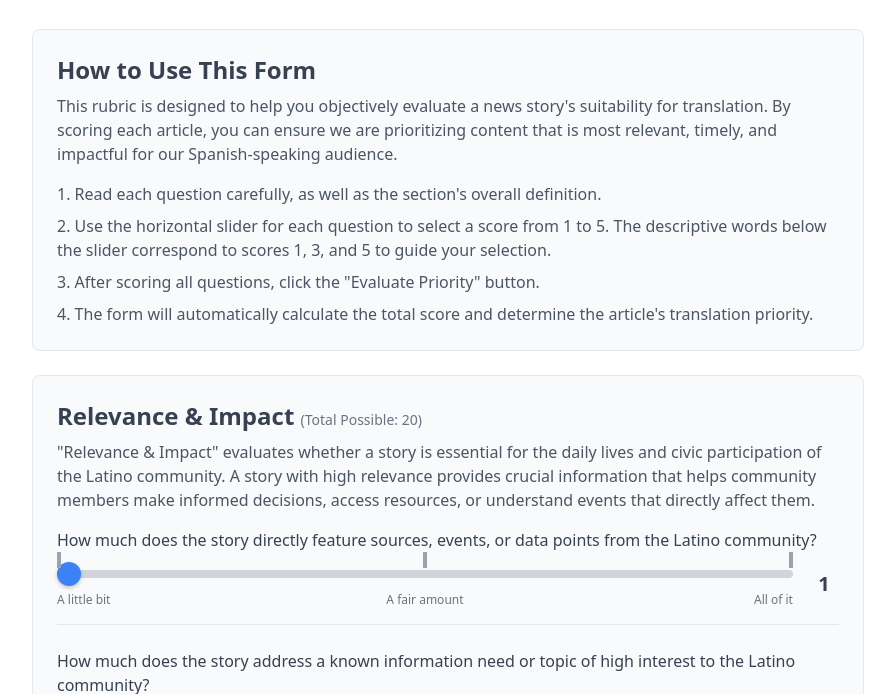
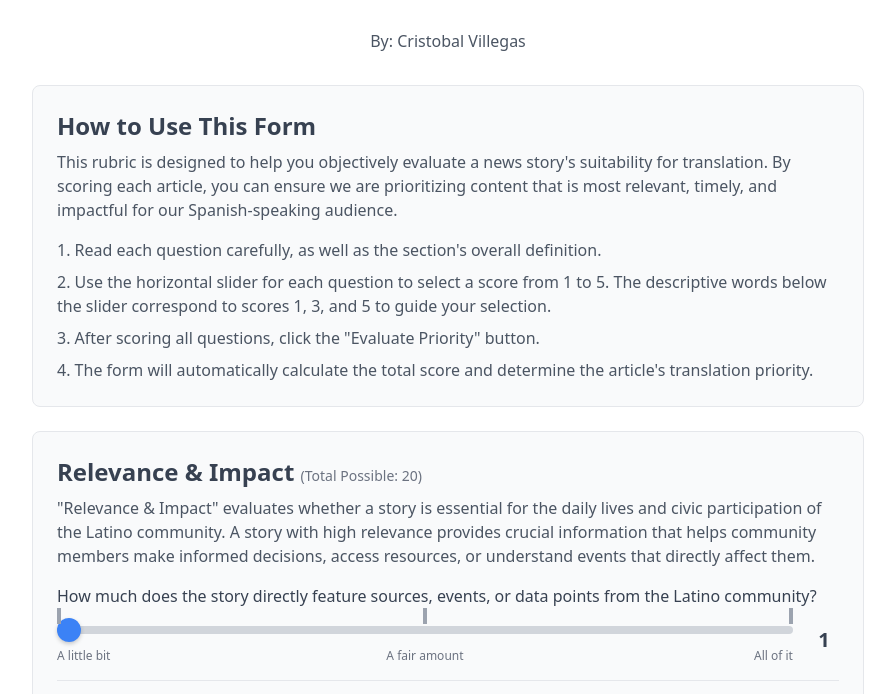
Before and after one commit to villegcm/spanish-translation-rubric-webapp, a plain HTML site: page index.html in a window 1280 px wide. Shown: the part 135-829 px from the top of the page, without its empty margins (192-1087 px from the left). Drawn offline with nearby package versions, Linux system fonts and the light colour scheme.

Commit message:
Update index.html

```diff
--- a/index.html
+++ b/index.html
@@ -85,7 +85,7 @@
     <div class="max-w-4xl mx-auto bg-white rounded-xl shadow-lg p-8">
         <h1 class="text-3xl font-bold text-center text-gray-800 mb-2">Spanish Translation Prioritization Rubric</h1>
         <p class="text-center text-gray-600 mb-8">Evaluate a story's potential for translation to effectively serve Spanish-speaking & Latino communities.</p>
-
+        <p class="text-center text-gray-600 mb-8">By: Cristobal Villegas</p>
         <div class="p-6 bg-gray-50 rounded-lg border border-gray-200 mb-6">
             <h2 class="text-2xl font-semibold text-gray-700 mb-2">How to Use This Form</h2>
             <p class="text-gray-600 mb-4">This rubric is designed to help you objectively evaluate a news story's suitability for translation. By scoring each article, you can ensure we are prioritizing content that is most relevant, timely, and impactful for our Spanish-speaking audience.</p>
```
